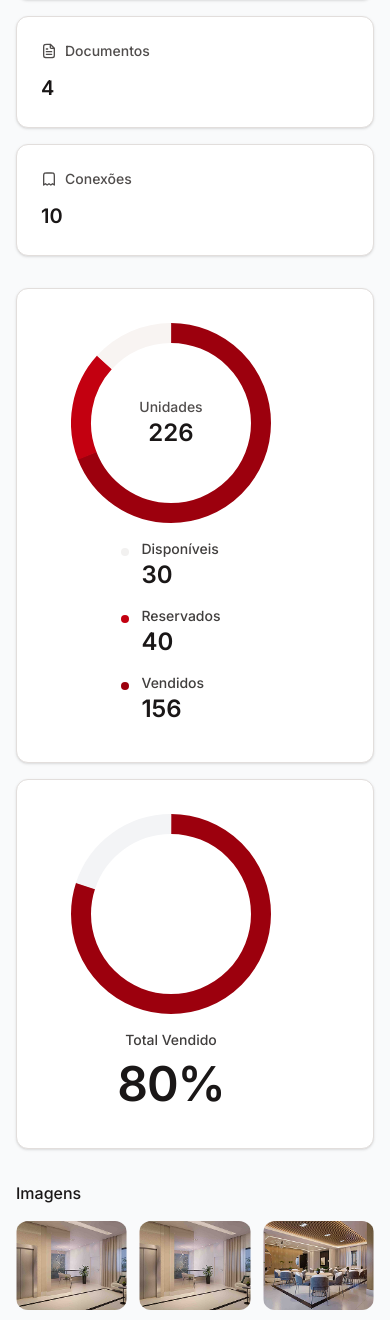
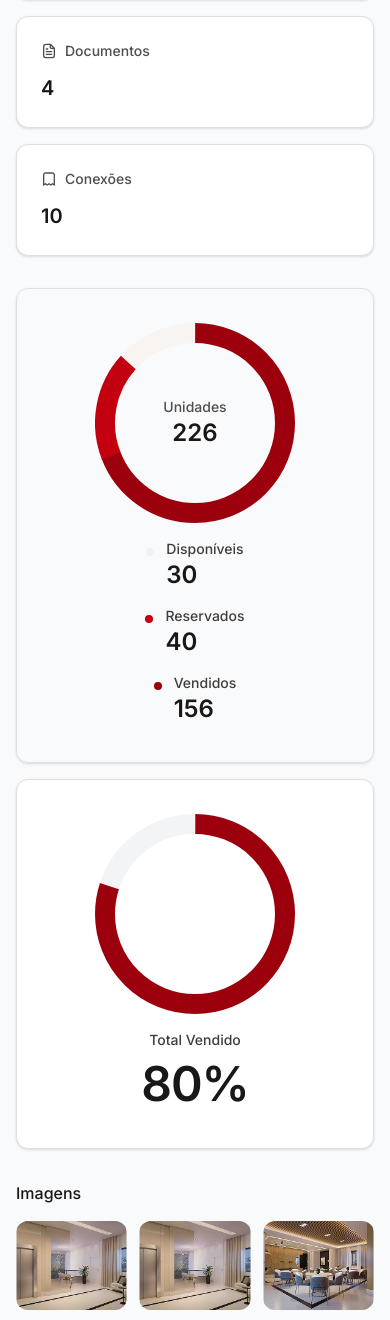
Before and after one commit to thuansilva/desafio-contrutora-patriani, a Next.js app: page / in a window 390 px wide. Shown: the part 742-2062 px from the top of the page. Built offline with nearby package versions, Linux system fonts and the light colour scheme.

Commit message:
fix: AJustando responsividade

```diff
--- a/src/app/components/salesinfo.tsx
+++ b/src/app/components/salesinfo.tsx
@@ -30,7 +30,10 @@ export const SalesInfo: React.FC = () => {
 
   return (
     <div className="grid grid-cols-1 md:grid-cols-2 gap-4">
-      <div className="bg-white py-[34px] pr-12 sm:p-6 rounded-xl border border-gray-light shadow-sm flex flex-col sm:flex-row items-center ">
+      <div
+        className="py-[34px]
+      pr-12bg-white p-6 rounded-xl border border-gray-light shadow-sm flex flex-col sm:flex-row items-center "
+      >
         <div className="relative ">
           <MultiSegmentDonutChart
             data={chartData}
@@ -48,7 +51,11 @@ export const SalesInfo: React.FC = () => {
           </div>
         </div>
 
-        <div className="mt-4 sm:mt-0 sm:ml-20 flex flex-col space-y-3 text-sm-medium">
+        <div
+          className="mt-4 items-center sm:mt-0 sm:ml-20 flex flex-col space-y-3 text-sm-medium
+        sm:items-start text-sm-medium
+        "
+        >
           {[
             {
               label: "Disponíveis",
@@ -90,7 +97,12 @@ export const SalesInfo: React.FC = () => {
         </div>
       </div>
 
-      <div className="bg-white py-[34px] pr-12 sm:p-6 rounded-xl border border-gray-light shadow-sm flex flex-col sm:flex-row items-center  ">
+      <div
+        className="
+       bg-white py-[34px]  sm:p-6 rounded-xl border border-gray-light shadow-sm flex flex-col sm:flex-row items-center
+
+       "
+      >
         <div className="relative mb-4 sm:mb-0">
           <MultiSegmentDonutChart
             data={[{ value: 80 }, { value: 20 }]}
```
